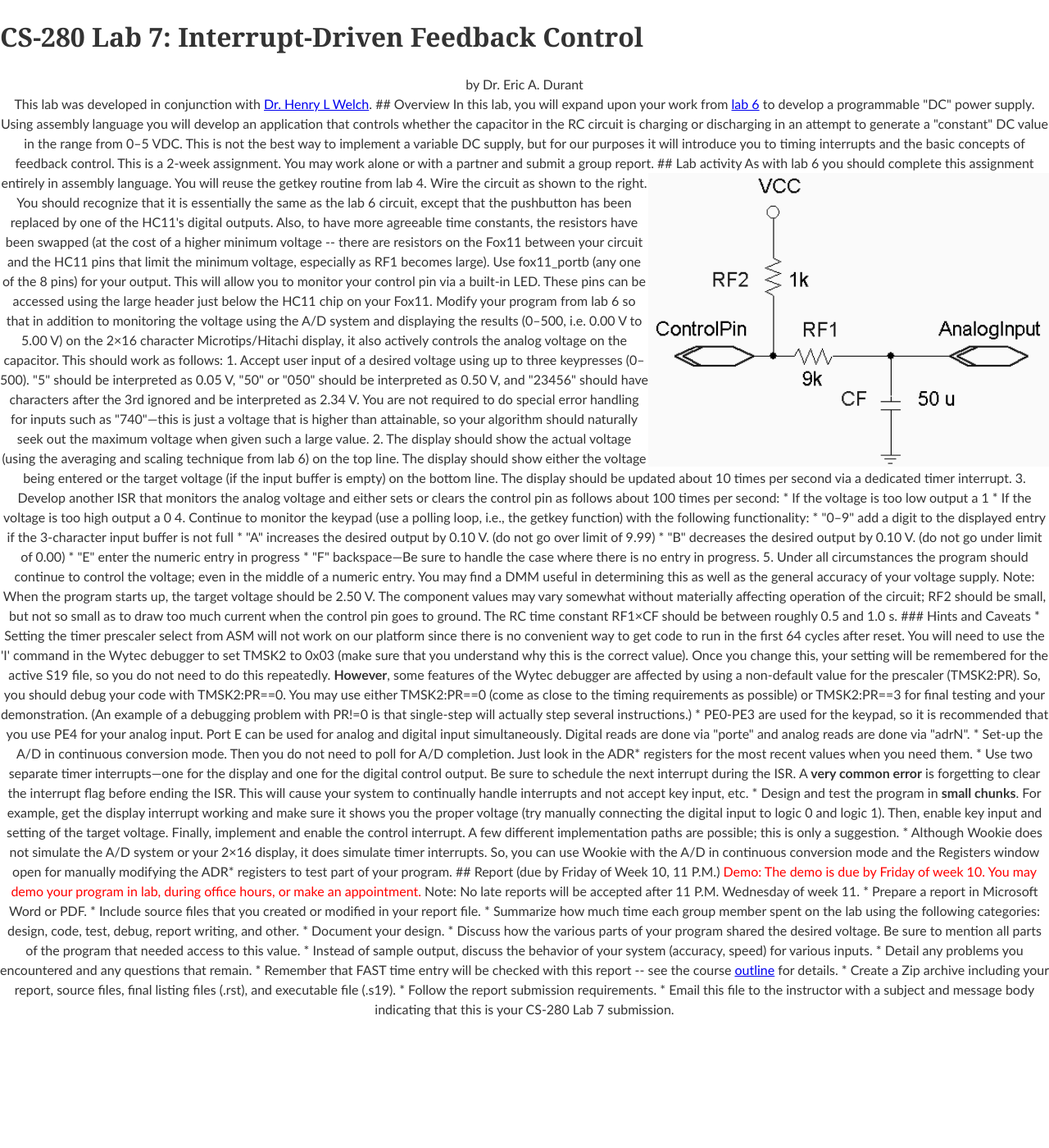
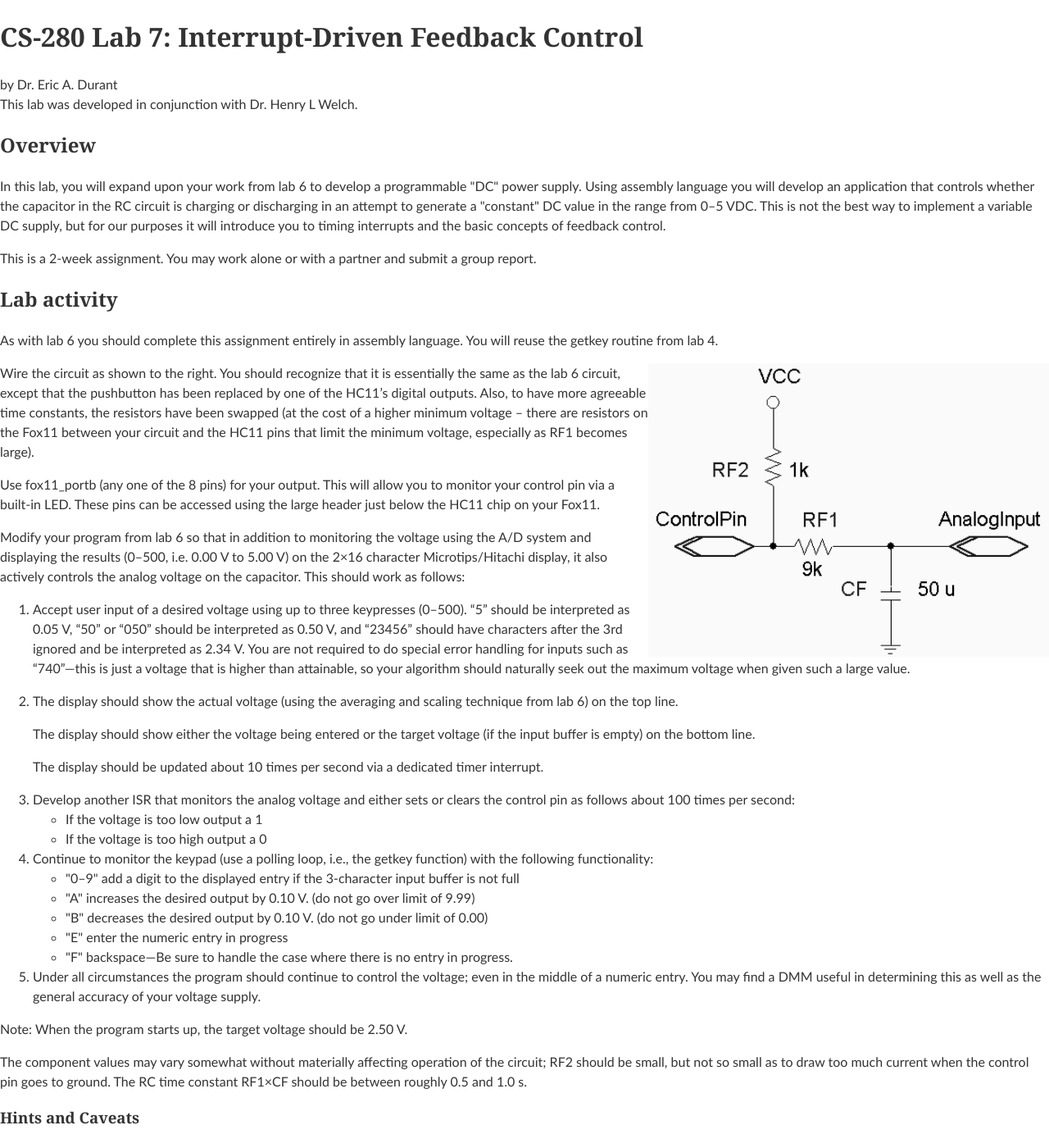
Before and after one commit to edurant/edurant.github.io, a Jekyll site: the page built from courses/cs280/lab7.md, in a window 1280 px wide and 1400 px high. Shown: the whole window at 82% size. Built offline with Jekyll 4.4.1, drawn with Linux system fonts in a browser that asks for light colours; some of the changed text lies outside the part shown.

Commit message:
cs280: fix internal links, bad html

```diff
--- a/courses/cs280/lab7.md
+++ b/courses/cs280/lab7.md
@@ -2,13 +2,12 @@
 title: "CS-280 Lab 7: Interrupt-Driven Feedback Control"
 ---
 
-<p align="center">by Dr. Eric A. Durant
-<br/>This lab was developed in conjunction with <a href="/~welch/">Dr.
-Henry L Welch</a>.
+by Dr. Eric A. Durant
+<br/>This lab was developed in conjunction with Dr. Henry L Welch.
 
 ## Overview
 
-In this lab, you will expand upon your work from <a href="../lab6/">lab 6</a>
+In this lab, you will expand upon your work from lab 6
 to develop a programmable &quot;DC&quot; power supply. Using assembly language
 you will develop an application that controls whether the
 capacitor in the RC circuit is charging or discharging in an attempt to generate
@@ -130,7 +129,7 @@ Note: No late reports will be accepted after 11 P.M. Wednesday of week 11.
         various inputs.
     * Detail any problems you encountered and any questions
         that remain.
-* Remember that FAST time entry will be checked with this report -- see the course <a href="../outline.shtml">outline</a> for details.
+* Remember that FAST time entry will be checked with this report -- see the course outline for details.
 * Create a Zip archive including your report, source files, final listing files (.rst), and executable file (.s19).
 * Follow the report
     submission requirements.
```
Also changed, not shown: courses/cs280/lab1.md (+1 -1 lines), courses/cs280/lab2.md (+2 -2 lines), courses/cs280/lab3.md (+2 -2 lines), courses/cs280/lab4.md (+1 -1 lines), courses/cs280/outline.md (+1 -1 lines).
